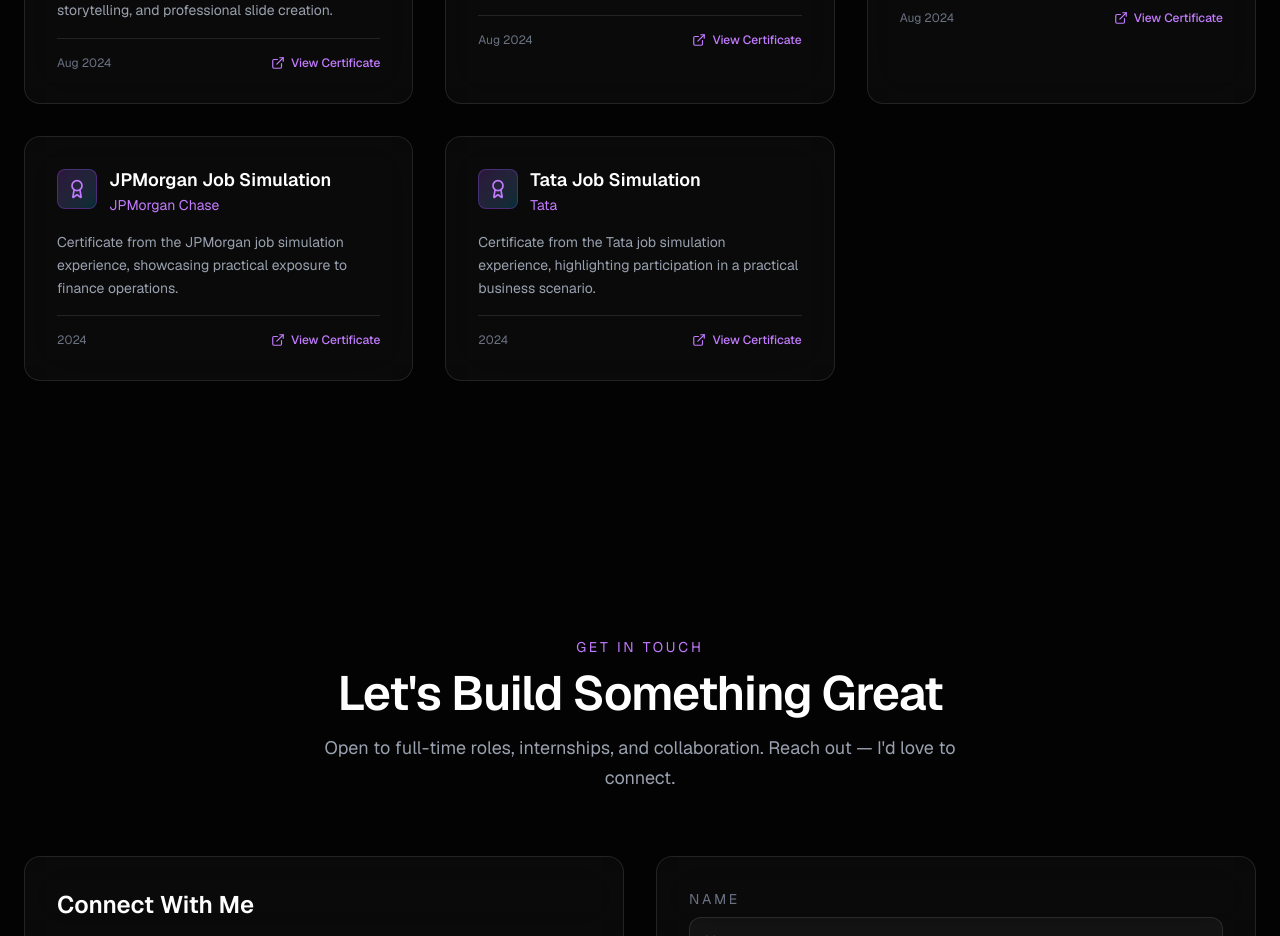
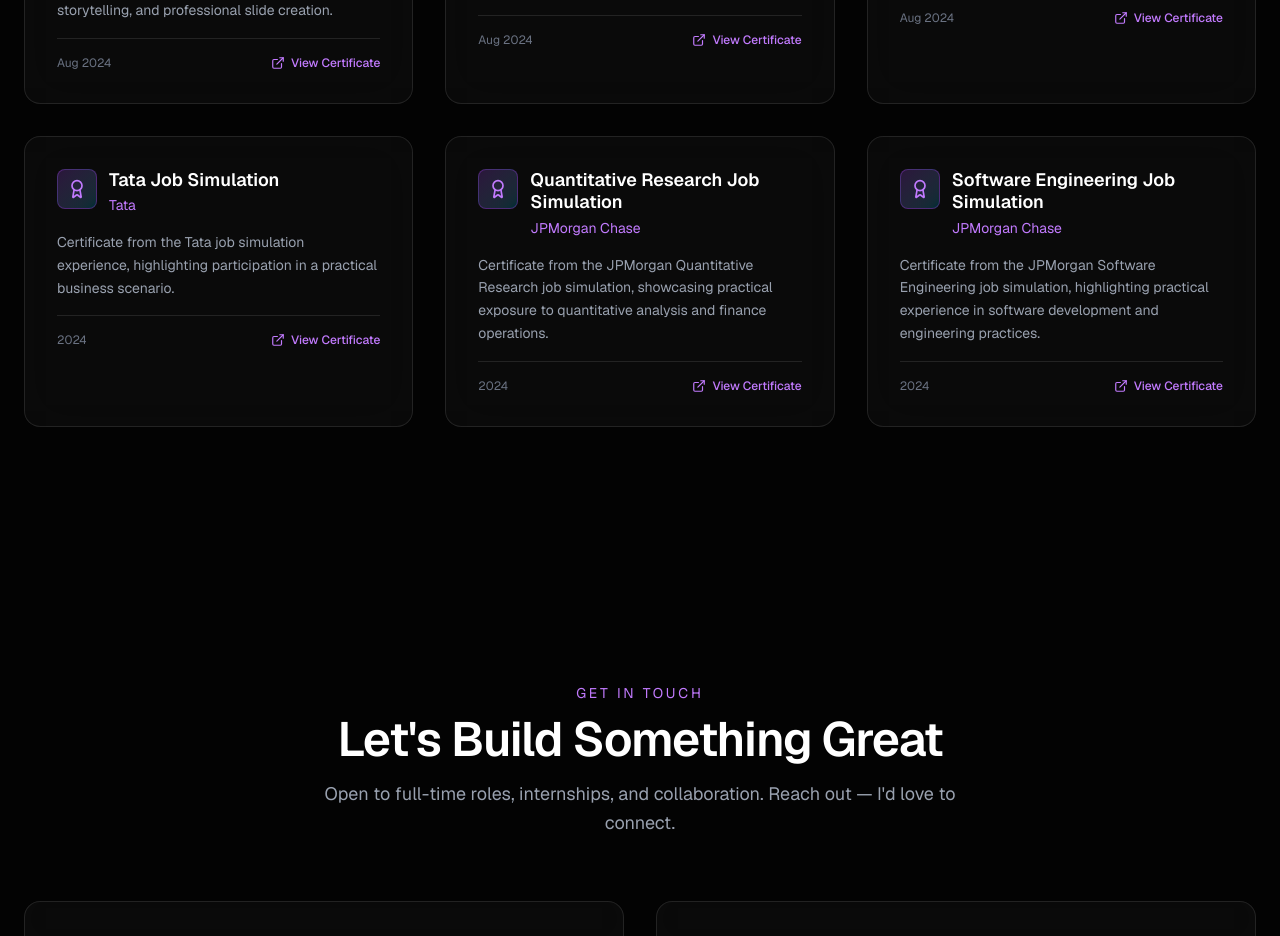
Before and after one commit to Ppoloju/pravalika-portfolio, a Next.js app: page / in a window 1280 px wide. Shown: the part 8920-9856 px from the top of the page. Built offline with nearby package versions, Linux system fonts and the light colour scheme.

Commit message:
Fix hydration mismatch and update JPMorgan certifications

```diff
--- a/app/layout.tsx
+++ b/app/layout.tsx
@@ -36,7 +36,7 @@ export default function RootLayout({
       lang="en"
       className={`${geistSans.variable} ${geistMono.variable} scroll-smooth`}
     >
-      <body className="min-h-screen bg-[#030303] text-white antialiased">
+      <body className="min-h-screen bg-[#030303] text-white antialiased" suppressHydrationWarning>
         {children}
       </body>
     </html>
--- a/constants/certifications.ts
+++ b/constants/certifications.ts
@@ -161,15 +161,24 @@ export const certifications: CertificationItem[] = [
   },
   {
     id: "19",
-    name: "JPMorgan Job Simulation",
+    name: "Quantitative Research Job Simulation",
     issuer: "JPMorgan Chase",
-    description: "Certificate from the JPMorgan job simulation experience, showcasing practical exposure to finance operations.",
+    description: "Certificate from the JPMorgan Quantitative Research job simulation, showcasing practical exposure to quantitative analysis and finance operations.",
     date: "2024",
     status: "Completed",
     link: "/certificates/jpmorgan job simulation certificate.pdf",
   },
   {
     id: "20",
+    name: "Software Engineering Job Simulation",
+    issuer: "JPMorgan Chase",
+    description: "Certificate from the JPMorgan Software Engineering job simulation, highlighting practical experience in software development and engineering practices.",
+    date: "2024",
+    status: "Completed",
+    link: "/certificates/jpmorgan sjob simulation certificate.pdf",
+  },
+  {
+    id: "21",
     name: "Tata Job Simulation",
     issuer: "Tata",
     description: "Certificate from the Tata job simulation experience, highlighting participation in a practical business scenario.",
```
